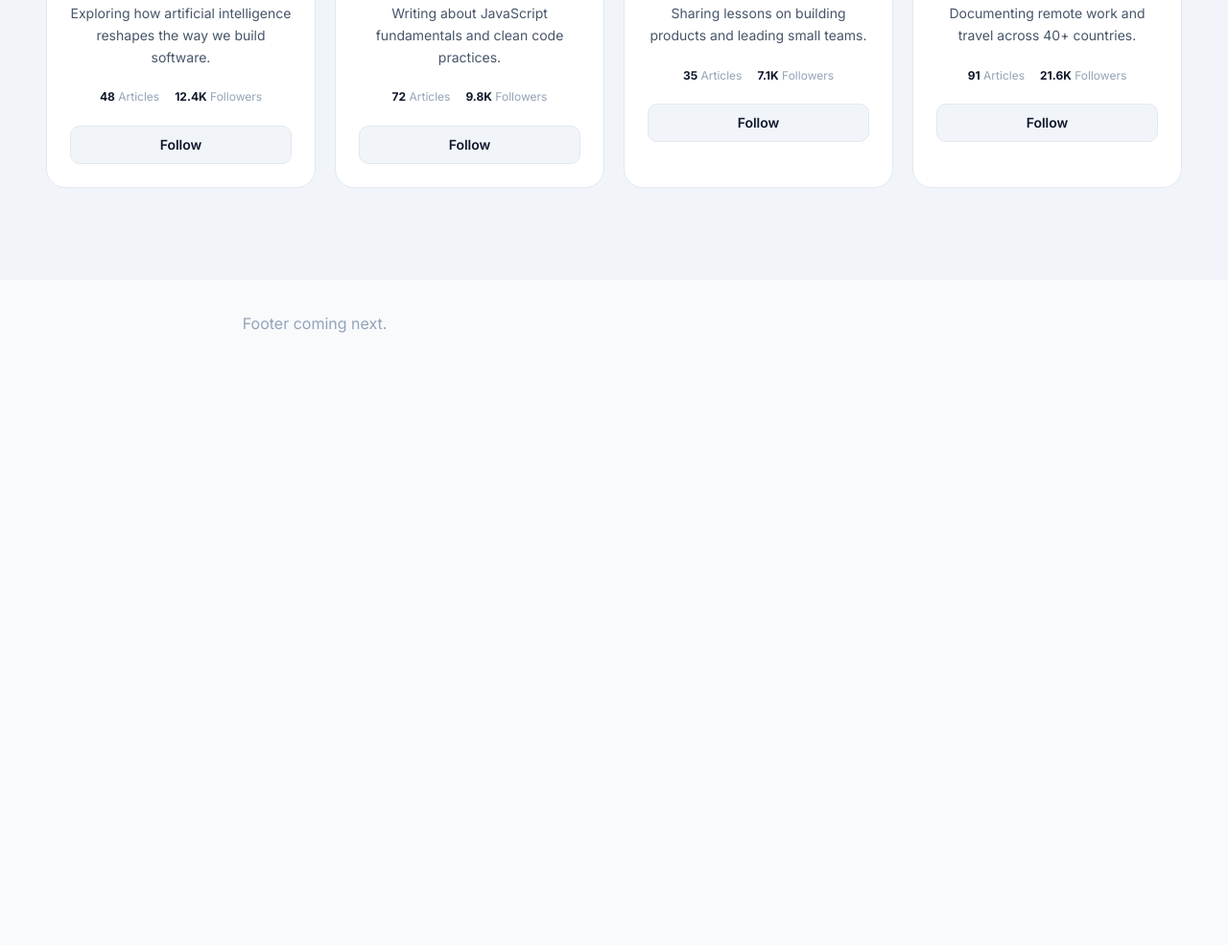
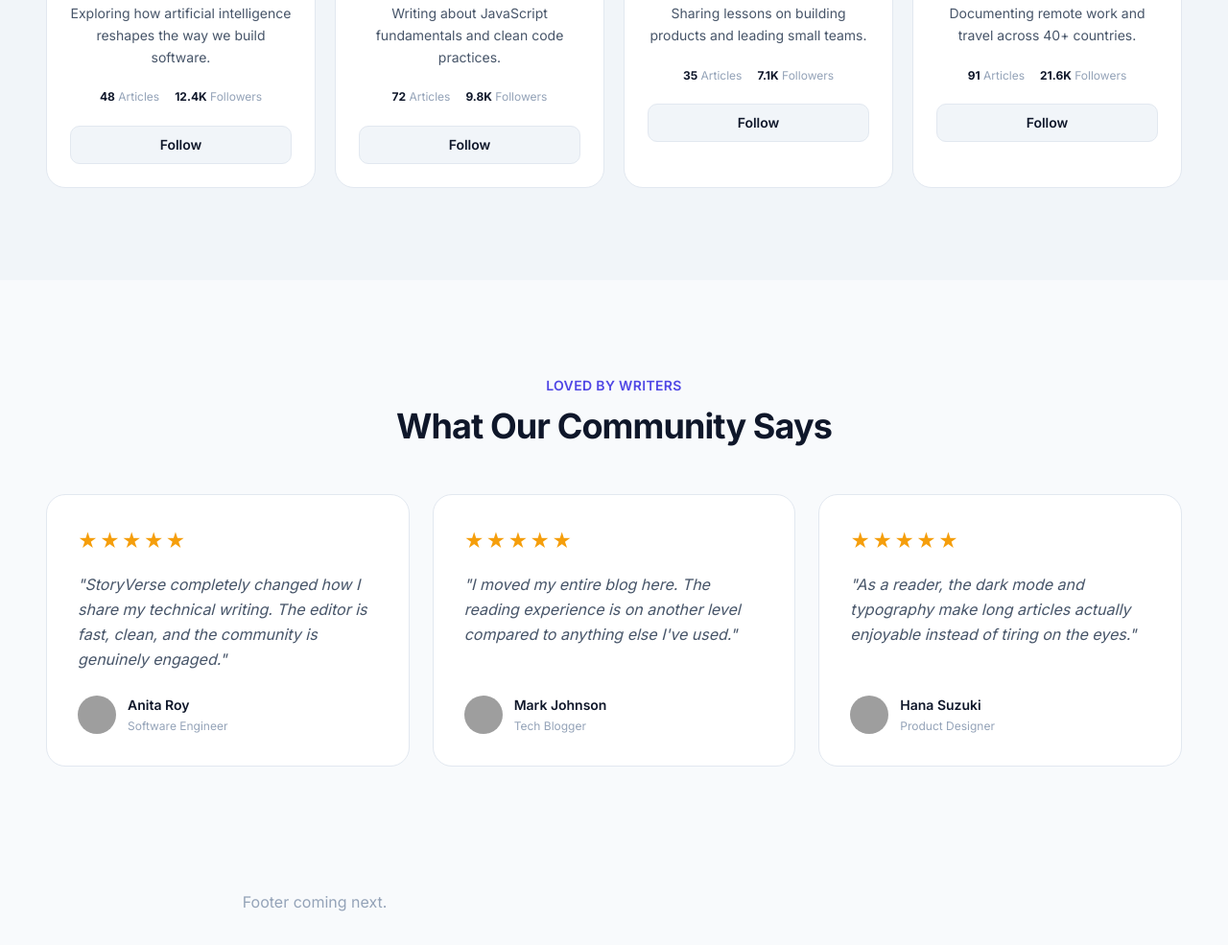
Before and after one commit to SanaAslamDev/StoryVerse, a plain HTML site: page index.html in a window 1280 px wide. Shown: the part 4000-4985 px from the top of the page at 96% size. Before the commit the page ends 4382 px from the top, so only its background shows below. Drawn offline with Linux system fonts and the light colour scheme; grey boxes are pictures that could not be loaded.

Commit message:
Add testimonials section to landing page

```diff
--- a/css/home.css
+++ b/css/home.css
@@ -755,3 +755,100 @@
     grid-template-columns: 1fr;
   }
 }
+
+/* ============================================
+   TESTIMONIALS SECTION
+   ============================================ */
+
+.testimonials-section {
+  padding: var(--space-24) var(--space-6);
+}
+
+
+/* ── GRID ── */
+.testimonials-grid {
+  display: grid;
+  grid-template-columns: repeat(3, 1fr);
+  gap: var(--space-6);
+  max-width: var(--max-width-xl);
+  margin: 0 auto;
+}
+
+
+/* ── TESTIMONIAL CARD ── */
+.testimonial-card {
+  background-color: var(--color-bg-secondary);
+  border: 1px solid var(--color-border);
+  border-radius: var(--radius-xl);
+  padding: var(--space-8);
+  display: flex;
+  flex-direction: column;
+  gap: var(--space-4);
+  transition: var(--transition-base);
+}
+
+.testimonial-card:hover {
+  transform: translateY(-4px);
+  box-shadow: var(--shadow-card-hover);
+}
+
+
+/* ── STARS ── */
+.testimonial-stars {
+  color: var(--color-warning);
+  font-size: var(--font-size-lg);
+  letter-spacing: 2px;
+}
+
+
+/* ── QUOTE TEXT ── */
+.testimonial-quote {
+  font-size: var(--font-size-base);
+  color: var(--color-text-secondary);
+  line-height: var(--line-height-relaxed);
+  font-style: italic;
+}
+
+
+/* ── AUTHOR ROW ── */
+.testimonial-author {
+  display: flex;
+  align-items: center;
+  gap: var(--space-3);
+  margin-top: auto;     /* Pushes author info to the bottom of the card */
+  padding-top: var(--space-2);
+}
+
+.testimonial-author img {
+  width: 40px;
+  height: 40px;
+  border-radius: var(--radius-full);
+  object-fit: cover;
+}
+
+.testimonial-author-name {
+  display: block;
+  font-size: var(--font-size-sm);
+  font-weight: var(--font-weight-semibold);
+  color: var(--color-text-primary);
+}
+
+.testimonial-author-role {
+  display: block;
+  font-size: var(--font-size-xs);
+  color: var(--color-text-muted);
+}
+
+
+/* ── MOBILE RESPONSIVE ── */
+@media (max-width: 1024px) {
+  .testimonials-grid {
+    grid-template-columns: repeat(2, 1fr);
+  }
+}
+
+@media (max-width: 640px) {
+  .testimonials-grid {
+    grid-template-columns: 1fr;
+  }
+}
--- a/index.html
+++ b/index.html
@@ -540,6 +540,70 @@
 
     </div>
   </section>
+
+  <!-- =============================================
+       TESTIMONIALS SECTION
+       Quotes from users praising the platform.
+       ============================================= -->
+  <section class="testimonials-section">
+    <div class="container">
+
+      <div class="section-header">
+        <span class="section-label">Loved By Writers</span>
+        <h2 class="section-title">What Our Community Says</h2>
+      </div>
+
+      <div class="testimonials-grid">
+
+        <div class="testimonial-card">
+          <div class="testimonial-stars">★★★★★</div>
+          <p class="testimonial-quote">
+            "StoryVerse completely changed how I share my technical writing.
+            The editor is fast, clean, and the community is genuinely engaged."
+          </p>
+          <div class="testimonial-author">
+            <img src="https://i.pravatar.cc/40?img=25" alt="Anita Roy" />
+            <div>
+              <span class="testimonial-author-name">Anita Roy</span>
+              <span class="testimonial-author-role">Software Engineer</span>
+            </div>
+          </div>
+        </div>
+
+        <div class="testimonial-card">
+          <div class="testimonial-stars">★★★★★</div>
+          <p class="testimonial-quote">
+            "I moved my entire blog here. The reading experience is on
+            another level compared to anything else I've used."
+          </p>
+          <div class="testimonial-author">
+            <img src="https://i.pravatar.cc/40?img=31" alt="Mark Johnson" />
+            <div>
+              <span class="testimonial-author-name">Mark Johnson</span>
+              <span class="testimonial-author-role">Tech Blogger</span>
+            </div>
+          </div>
+        </div>
+
+        <div class="testimonial-card">
+          <div class="testimonial-stars">★★★★★</div>
+          <p class="testimonial-quote">
+            "As a reader, the dark mode and typography make long articles
+            actually enjoyable instead of tiring on the eyes."
+          </p>
+          <div class="testimonial-author">
+            <img src="https://i.pravatar.cc/40?img=44" alt="Hana Suzuki" />
+            <div>
+              <span class="testimonial-author-name">Hana Suzuki</span>
+              <span class="testimonial-author-role">Product Designer</span>
+            </div>
+          </div>
+        </div>
+
+      </div>
+
+    </div>
+  </section>
   <!-- More sections will be added below this in the next steps -->
 
 
```
